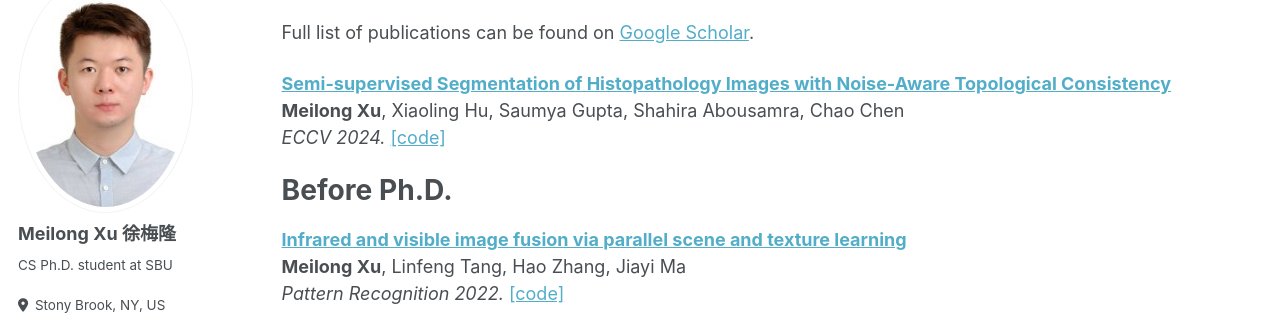
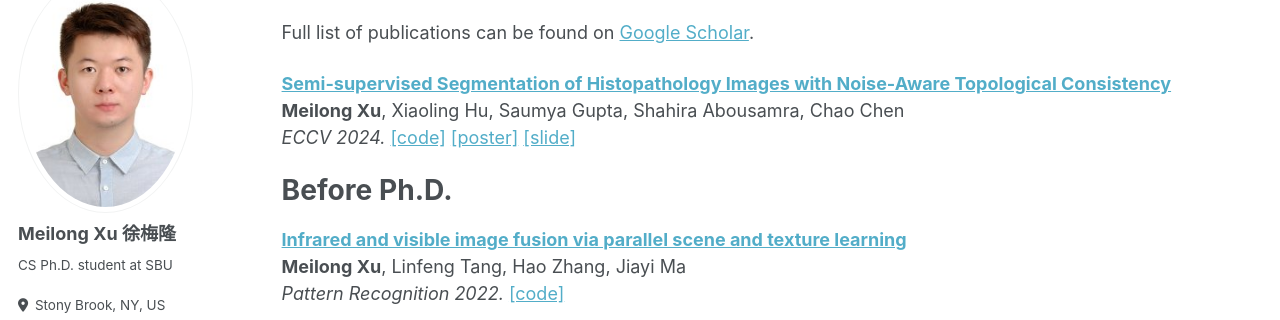
Before and after one commit to Melon-Xu/Melon-Xu.github.io, a Jekyll site: the page built from _pages/publications.md, in a window 1280 px wide and 1263 px high. Shown: the part 133-453 px from the top of the window. Built offline with Jekyll 4.4.1, drawn with Linux system fonts in a browser that asks for light colours; some web fonts are replaced.

Commit message:
Update publications.md

```diff
--- a/_pages/publications.md
+++ b/_pages/publications.md
@@ -11,6 +11,8 @@ Full list of publications can be found on [Google Scholar](https://scholar.googl
 <b>Meilong Xu</b>, Xiaoling Hu, Saumya Gupta, Shahira Abousamra, Chao Chen<br>
 <i>ECCV 2024.</i>
 <span style="color:blue"></span> <a href="https://github.com/Melon-Xu/TopoSemiSeg/">[code]</a>
+<span style="color:blue"></span> <a href="https://github.com/Melon-Xu/Melon-Xu.github.io/blob/master/files/ECCV_2024_TopoSemiSeg_Poster.pdf">[poster]</a>
+<span style="color:blue"></span> <a href="https://github.com/Melon-Xu/Melon-Xu.github.io/blob/master/files/ECCV_2024_TopoSemiSeg_Slides.pdf">[slide]</a>
 
 # Before Ph.D.
 <b>[Infrared and visible image fusion via parallel scene and texture learning](https://www.sciencedirect.com/science/article/abs/pii/S0031320322004101)</b> <br>
```
